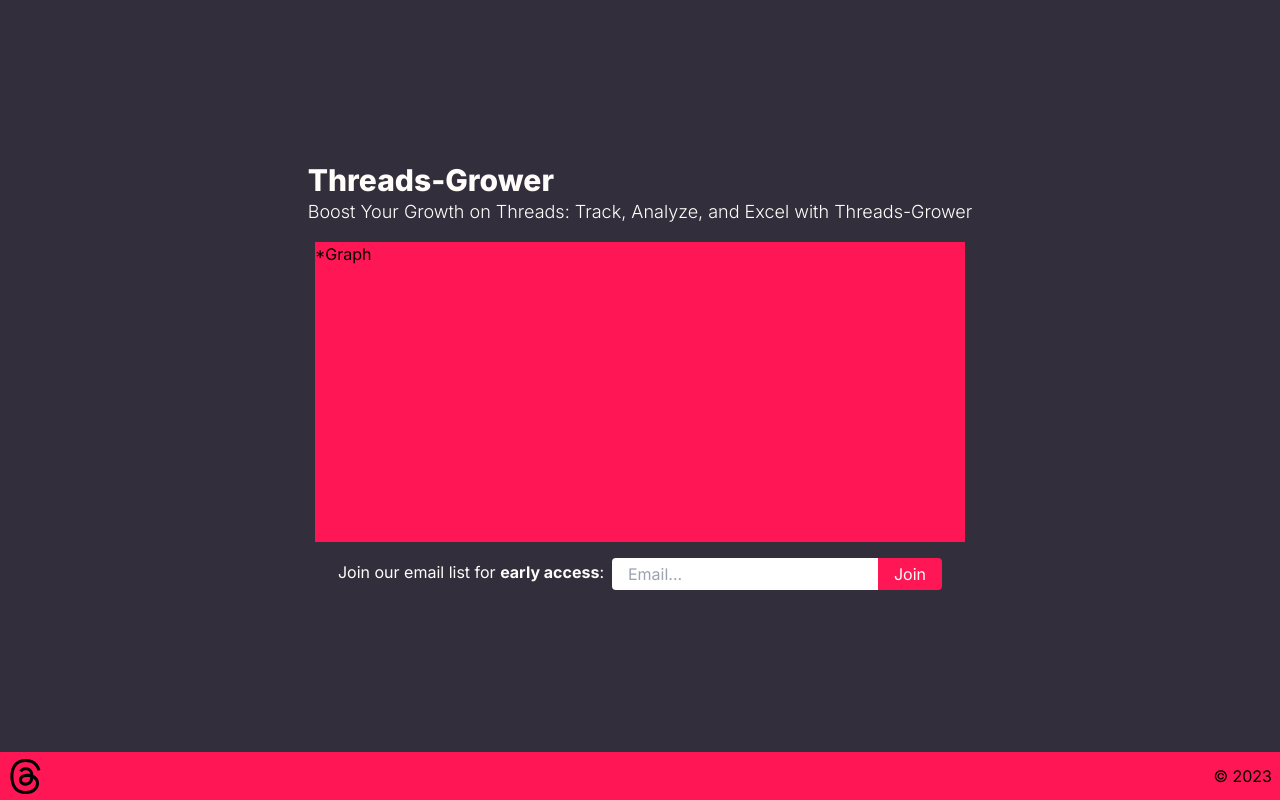
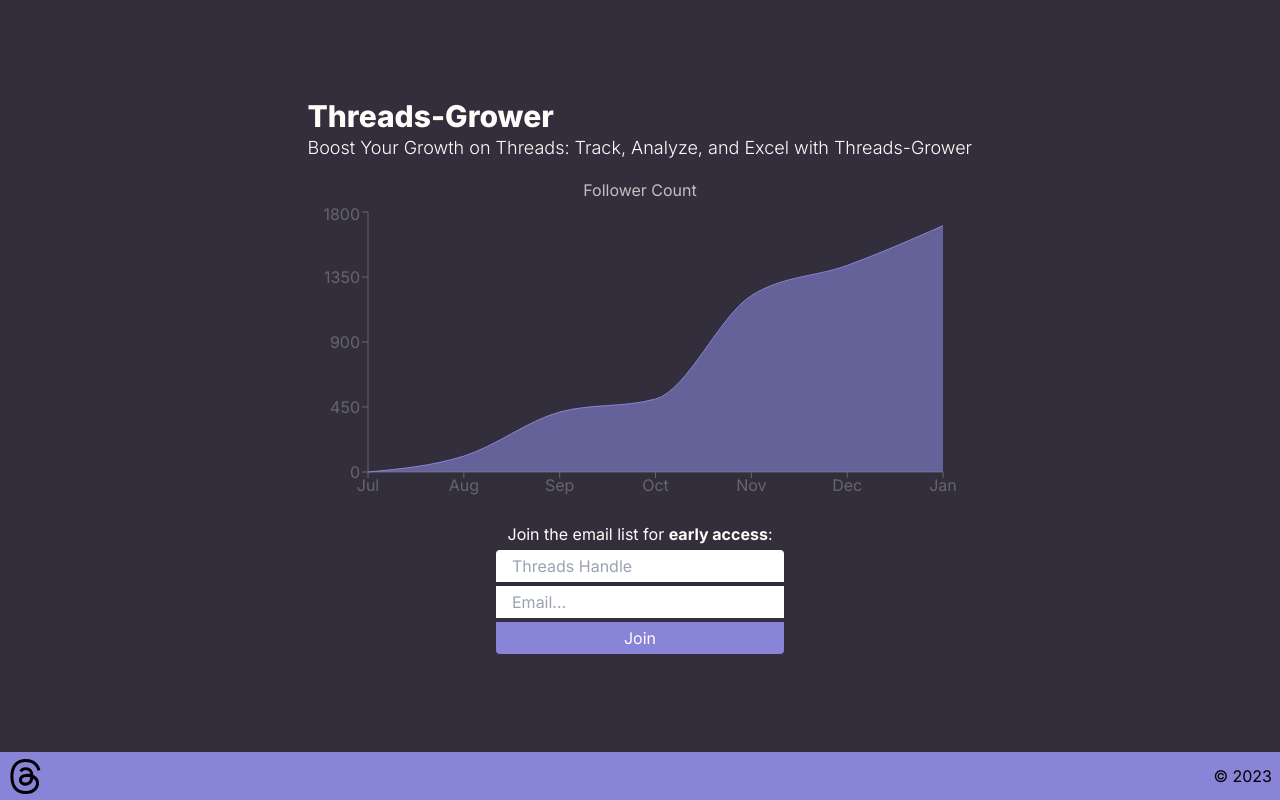
Before and after one commit to mkotik/threadsgrower-landingpage, a Next.js app: page / in a window 1280 px wide. Built offline with nearby package versions, Linux system fonts and the light colour scheme.

Commit message:
set up demo graph

```diff
--- a/next.config.js
+++ b/next.config.js
@@ -1,4 +1,4 @@
 /** @type {import('next').NextConfig} */
-const nextConfig = {}
+const nextConfig = {};
 
-module.exports = nextConfig
+module.exports = nextConfig;
--- a/package.json
+++ b/package.json
@@ -19,6 +19,7 @@
     "postcss": "8.4.25",
     "react": "18.2.0",
     "react-dom": "18.2.0",
+    "recharts": "^2.7.2",
     "tailwindcss": "3.3.2",
     "typescript": "5.1.6"
   }
--- /dev/null
+++ b/src/app/DemoGraph.tsx
@@ -0,0 +1,89 @@
+"use client";
+import {
+  AreaChart,
+  Area,
+  XAxis,
+  YAxis,
+  CartesianGrid,
+  Tooltip,
+  ResponsiveContainer,
+} from "recharts";
+const data = [
+  {
+    name: "Jul",
+    Followers: 0,
+    pv: 2400,
+    amt: 2400,
+  },
+  {
+    name: "Aug",
+    Followers: 110,
+    pv: 1398,
+    amt: 2210,
+  },
+  {
+    name: "Sep",
+    Followers: 415,
+    pv: 9800,
+    amt: 2290,
+  },
+  {
+    name: "Oct",
+    Followers: 505,
+    pv: 3908,
+    amt: 2000,
+  },
+  {
+    name: "Nov",
+    Followers: 1221,
+    pv: 4800,
+    amt: 2181,
+  },
+  {
+    name: "Dec",
+    Followers: 1430,
+    pv: 3800,
+    amt: 2500,
+  },
+  {
+    name: "Jan",
+    Followers: 1705,
+    pv: 4300,
+    amt: 2100,
+  },
+];
+
+const DemoGraph = () => {
+  return (
+    <div className="mb-5">
+      <h4 className="text-center text-white opacity-70">Follower Count</h4>
+      <ResponsiveContainer width="100%" height={300}>
+        <AreaChart
+          width={650}
+          height={300}
+          data={data}
+          margin={{
+            top: 10,
+            right: 30,
+            left: 0,
+            bottom: 0,
+          }}
+          className="m-auto mb-5"
+        >
+          {/* <CartesianGrid strokeDasharray="5 5" /> */}
+          <XAxis dataKey="name" />
+          <YAxis />
+          <Tooltip />
+          <Area
+            type="monotone"
+            dataKey="Followers"
+            stroke="#8884d8"
+            fill="#8884d8"
+          />
+        </AreaChart>
+      </ResponsiveContainer>
+    </div>
+  );
+};
+
+export default DemoGraph;
--- a/src/app/EmailForm.tsx
+++ b/src/app/EmailForm.tsx
@@ -1,15 +1,20 @@
 const EmailForm = () => {
   return (
     <div className="flex justify-center gap-2">
-      <p className=" mt-[2px] text-white">
-        Join our email list for <span className="font-bold">early access</span>:
-      </p>
-      <div>
+      <div className="flex flex-col w-72 ">
+        <p className="mb-1 text-center text-white">
+          Join the email list for{" "}
+          <span className="font-bold">early access</span>:
+        </p>
         <input
-          className="px-4 py-1 rounded-tl rounded-bl focus-visible:outline-none focus-visible:bg-[#f5f5f5]"
+          className="mb-1 px-4 py-1 rounded-tl rounded-tr focus-visible:outline-none focus-visible:bg-[#f5f5f5]"
+          placeholder="Threads Handle"
+        />
+        <input
+          className="mb-1 px-4 py-1 focus-visible:outline-none focus-visible:bg-[#f5f5f5]"
           placeholder="Email..."
         />
-        <button className="px-4 py-1 text-white rounded-tr rounded-br bg-red hover:bg-[#de144a]">
+        <button className="rounded-br rounded-bl px-4 py-1 text-white  bg-red hover:bg-[#de144a]">
           Join
         </button>
       </div>
--- a/src/app/page.tsx
+++ b/src/app/page.tsx
@@ -1,5 +1,6 @@
 import Image from "next/image";
 import EmailForm from "./EmailForm";
+import DemoGraph from "./DemoGraph";
 
 const Main = () => {
   return (
@@ -12,7 +13,7 @@
             Boost Your Growth on Threads: Track, Analyze, and Excel with
             Threads-Grower
           </p>
-          <div className="bg-red w-[650px] h-[300px] m-auto mb-4">*Graph</div>
+          <DemoGraph />
           <EmailForm />
         </div>
       </main>
--- a/tailwind.config.js
+++ b/tailwind.config.js
@@ -26,7 +26,7 @@
       silver: "#ecebff",
       "bubble-gum": "#ff77e9",
       bermuda: "#78dcca",
-      red: "#FF1654",
+      red: "#8884d8",
       white: "#FFFCF9",
       black: "#332E3C",
     },
```
Also changed, not shown: 2 other files (tests, documents, lock files or other folders).
